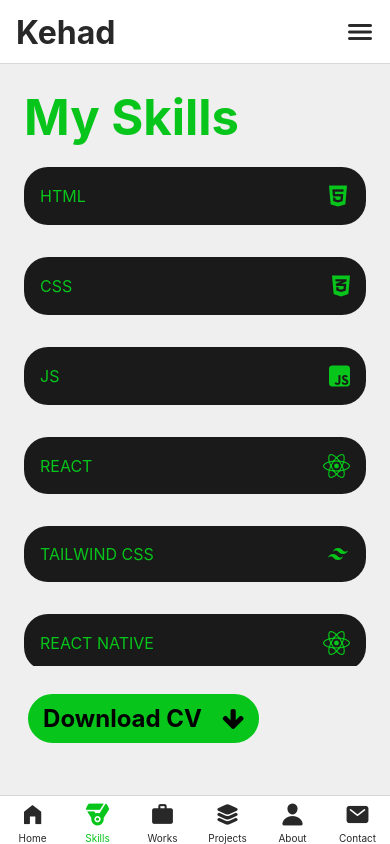
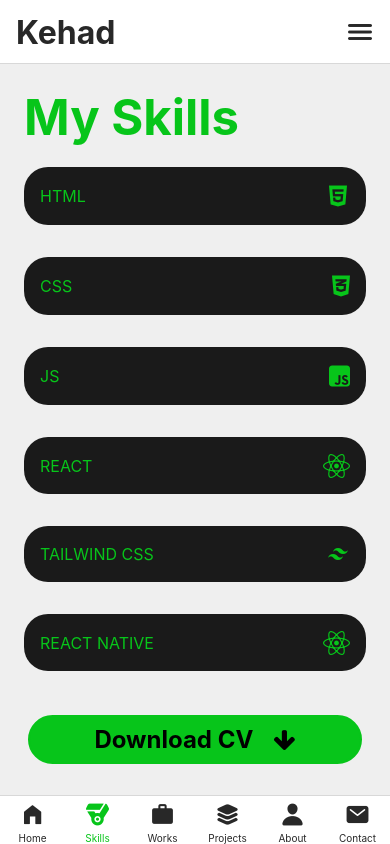
Before and after one commit to Kehad/Kehad-App, a React Native app: screen /SkillsScreen in a window 390 px wide. Built offline with nearby package versions, Linux system fonts and the light colour scheme.

Commit message:
9 commit app

```diff
--- a/components/Buttons/IconNameButton.js
+++ b/components/Buttons/IconNameButton.js
@@ -1,17 +1,20 @@
 import React from "react";
-import { View, Text, TouchableOpacity, StyleSheet } from "react-native";
+import { View, Text, TouchableOpacity, StyleSheet, Pressable } from "react-native";
 import { GlobalStyles } from "../../constants/styles";
 import { FontAwesome } from "@expo/vector-icons";
 
-function IconNameButton() {
+function IconNameButton({ onPress }) {
   return (
     <View style={styles.container}>
-      <View style={styles.innerContainer}>
-        <TouchableOpacity style={styles.button}>
+      <Pressable
+        style={styles.innerContainer}
+        android_ripple={{ color: GlobalStyles.colors.primary100 }}
+      >
+        <TouchableOpacity style={styles.button} onPress={onPress}>
           <Text style={styles.buttonText}>Download CV</Text>
           <FontAwesome name="arrow-down" size={24} color="black" />
         </TouchableOpacity>
-      </View>
+      </Pressable>
     </View>
   );
 };
@@ -26,7 +29,7 @@
     overflow: "hidden",
     borderWidth: 2,
     borderColor: GlobalStyles.colors.primary50,
-        backgroundColor: GlobalStyles.colors.primary50,
+    backgroundColor: GlobalStyles.colors.primary50,
   },
   innerContainer: {
     backgroundColor: GlobalStyles.colors.primary50,
--- a/components/Buttons/PrimaryButton.js
+++ b/components/Buttons/PrimaryButton.js
@@ -22,9 +22,8 @@
             ? [styles.buttonInnerContainer, styles.pressed]
             : styles.buttonInnerContainer
         }
-        j
         onPress={onPress}
-        android_ripple={{ color: GlobalStyles.colors.primary500 }}
+        android_ripple={{ color: GlobalStyles.colors.primary100 }}
       >
 
         <Text style={styles.buttonText}>{children}</Text>
@@ -38,8 +37,8 @@
 const styles = StyleSheet.create({
   buttonOuterContainer: {
     borderRadius: 28,
-    margin: 4,
-    marginVertical: 28,
+    // margin: 4,
+    // marginVertical: 28,
     overflow: "hidden",
     borderWidth: 2,
     borderColor: GlobalStyles.colors.primary50,
--- /dev/null
+++ b/components/UI/ModalDownload.js
@@ -0,0 +1,97 @@
+import { Alert, Modal, StyleSheet, Text, Pressable, View } from "react-native";
+import { GlobalStyles } from "../../constants/styles";
+import PrimaryButton from "../Buttons/PrimaryButton";
+import { Ionicons } from "@expo/vector-icons";
+import IconButton from "../Buttons/IconButton";
+
+const ModalDownload = ({ isModalVisible }) => {
+  return (
+    <View style={styles.centeredView}>
+      <Modal animationType="slide" transparent={true} visible={true}>
+        <View style={styles.centeredView}>
+          <View style={styles.modalView}>
+            <Pressable
+              style={styles.buttonOpen}
+              onPress={() => isModalVisible(false)}
+            >
+              <IconButton
+                icon="close-circle-outline" // close-circle, close
+                size={48}
+                color={GlobalStyles.colors.primary50}
+                onPress={() => isModalVisible(false)}
+              />
+            </Pressable>
+            <View style={styles.button}>
+              <PrimaryButton>Download Image</PrimaryButton>
+            </View>
+            <View style={styles.button}>
+              <PrimaryButton>Download PDF</PrimaryButton>
+            </View>
+          </View>
+        </View>
+      </Modal>
+    </View>
+  );
+};
+
+export default ModalDownload;
+
+const styles = StyleSheet.create({
+  centeredView: {
+    flex: 1,
+    justifyContent: "center",
+    alignItems: "center",
+    // marginTop: 22,
+  },
+  modalView: {
+    width: 300,
+    // height: 200,
+    margin: 20,
+    borderRadius: 20,
+    padding: 15,
+    backgroundColor: "white",
+    alignItems: "center",
+    shadowColor: "#000",
+    shadowOffset: {
+      width: 0,
+      height: 2,
+    },
+    shadowOpacity: 0.25,
+    shadowRadius: 4,
+    elevation: 5,
+  },
+  buttonOuterContainer: {
+    overflow: "hidden",
+  },
+  button: {
+    padding: 10,
+    borderRadius: 20,
+    width: "100%",
+    overflow: "hidden",
+    marginTop: 10,
+  },
+  buttonOpen: {
+    alignSelf: "flex-end",
+    justifyContent: "flex-end",
+  },
+  buttonClose: {
+    marginTop: 10,
+    width: "90%",
+    backgroundColor: GlobalStyles.colors.primary50,
+  },
+  textStyle: {
+    color: "white",
+    fontWeight: "bold",
+    textAlign: "center",
+  },
+  modalClose: {
+    backgroundColor: "none",
+    fontSize: 24,
+    letterSpacing: 10,
+    textAlign: "center",
+  },
+  pressed: {
+    opacity: 0.75,
+    backgroundColor: "red",
+  },
+});
--- a/screens/ContactScreen.js
+++ b/screens/ContactScreen.js
@@ -1,10 +1,11 @@
-import { Text, View, TextInput, StyleSheet } from "react-native";
+import { Text, View, TextInput, StyleSheet, Modal, Pressable } from "react-native";
 import * as Linking from "expo-linking";
 
 import SocialLinks from "../components/UI/SocialLinks";
 import PrimaryButton from "../components/Buttons/PrimaryButton";
 import Title from "../components/UI/Title";
 import { GlobalStyles } from "../constants/styles";
+import { useState } from "react";
 
 function ContactScreen() {
   const openLink = async () => {
@@ -49,6 +50,7 @@
         <View style={styles.messageBox}>
           <TextInput
             placeholder="your message"
+            multiline
             placeholderTextColor={GlobalStyles.colors.primary50}
             style={styles.messageInput}
           />
@@ -70,13 +72,13 @@
   container: {
     flex: 1,
     padding: 16,
-    backgroundColor: GlobalStyles.colors.white100
+    backgroundColor: GlobalStyles.colors.white100,
   },
   text: {
     fontSize: 20,
   },
   span: {
-    color: GlobalStyles.colors.primary50
+    color: GlobalStyles.colors.primary50,
   },
   form: {
     width: "100%",
@@ -99,7 +101,6 @@
     borderRadius: 8,
     borderColor: GlobalStyles.colors.primary50,
     color: GlobalStyles.colors.primary50,
-    fontWeight: "bold",
   },
   messageInput: {
     height: 150,
@@ -111,16 +112,16 @@
     borderRadius: 8,
     borderColor: GlobalStyles.colors.primary50,
     color: GlobalStyles.colors.primary50,
-    fontWeight: "bold",
-    textAlign: 'auto',
-    alignItems: ''
+    textAlign: "auto",
+    textAlignVertical: "top",
+    flexWrap: 'wrap'
   },
   socialsBox: {
-    flexDirection: 'row',
-    alignItems: 'center',
-    justifyContent: 'space-between'
+    flexDirection: "row",
+    alignItems: "center",
+    justifyContent: "space-between",
   },
   buttonBox: {
-    width: '30%'
-  }
+    width: "30%",
+  },
 });
--- a/screens/HomeScreen.js
+++ b/screens/HomeScreen.js
@@ -13,9 +13,9 @@
     navigation.navigate("AboutScreen");
   }
 
-    function hireMeHandler() {
-      navigation.navigate("AboutScreen");
-    }
+  function hireMeHandler() {
+    navigation.navigate("AboutScreen");
+  }
 
   return (
     <View style={styles.container}>
@@ -46,11 +46,12 @@
 
 const styles = StyleSheet.create({
   container: {
-backgroundColor: GlobalStyles.colors.white100,
+    backgroundColor: GlobalStyles.colors.white100,
     flex: 1,
     padding: 24,
     paddingBottom: 0,
-    paddingTop: 35
+    paddingTop: 35,
+    justifyContent: 'center',
   },
   headerHead: {
     marginBottom: 4,
--- a/screens/SkillsScreen.js
+++ b/screens/SkillsScreen.js
@@ -1,4 +1,11 @@
-import { Alert, FlatList, StyleSheet, View } from "react-native";
+import {
+  Alert,
+  Button,
+  FlatList,
+  ScrollView,
+  StyleSheet,
+  View,
+} from "react-native";
 import * as FileSystem from "expo-file-system";
 
 import Title from "../components/UI/Title";
@@ -8,6 +15,9 @@
 import IconButton from "../components/Buttons/IconButton";
 import { Ionicons } from "@expo/vector-icons";
 import IconNameButton from "../components/Buttons/IconNameButton";
+import { useState } from "react";
+import Modal from "../components/UI/ModalDownload";
+import ModalDownload from "../components/UI/ModalDownload";
 
 const itemList = [
   {
@@ -65,6 +75,13 @@
 }
 
 function SkillsScreen() {
+  const [modalVisible, setModalVisible] = useState(false);
+
+  function showModalHandler(isModalVisible) {
+    console.log(isModalVisible);
+    console.log("Modal");
+    setModalVisible(isModalVisible);
+  }
   // const downloadFile = async () => {
   //   const url = "http://techslides.com/demos/sample-videos/small.mp4";
   //   console.log(url) // Replace with your file URL
@@ -83,6 +100,7 @@
   return (
     <View style={styles.container}>
       <Title>My Skills</Title>
+      <ScrollView>
         <FlatList
           data={itemList}
           keyExtractor={(item) => item.id}
@@ -93,8 +111,10 @@
         <IconButton icon="menu" size={32}>
         Download CV
         </IconButton> */}
-        <IconNameButton />
+          <IconNameButton onPress={showModalHandler} />
+          {modalVisible && <ModalDownload isModalVisible={showModalHandler} />}
         </View>
+      </ScrollView>
     </View>
   );
 }
@@ -108,6 +128,6 @@
     padding: 24,
   },
   button: {
-    width: "70%",
+    // width: "70%",
   },
 });
```
Lines whose indentation alone changed are shown as unchanged.
